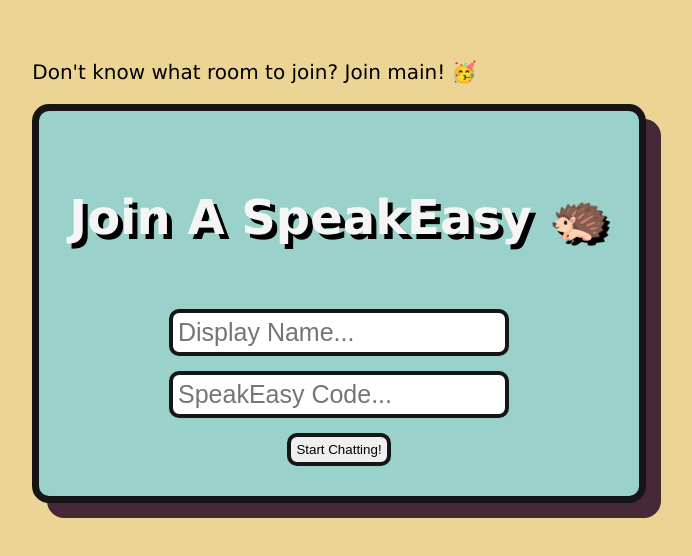
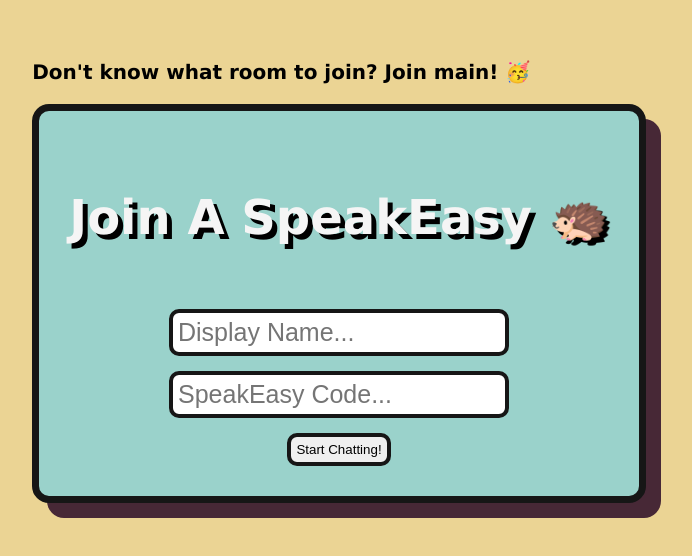
Before and after one commit to Jovans55/SpeakEasy, a React (Create React App) app in the folder client/: page / in a window 1280 px wide. Shown: the part 140-696 px from the top of the page, without its empty margins (301-993 px from the left). Built offline with nearby package versions, Linux system fonts and the light colour scheme; no server answers.

Commit message:
Made the text for the p element bold

```diff
--- a/client/src/App.js
+++ b/client/src/App.js
@@ -34,7 +34,7 @@ function App() {
     <div className="App">
       {!showChat ? (
         <>
-          <p style={{ color: "black", fontSize: "125%" }}>
+          <p style={{ color: "black", fontSize: "125%", fontWeight: "bold" }}>
             Don't know what room to join? Join main! 🥳
           </p>
           <div className="joinChatContainer">
```
